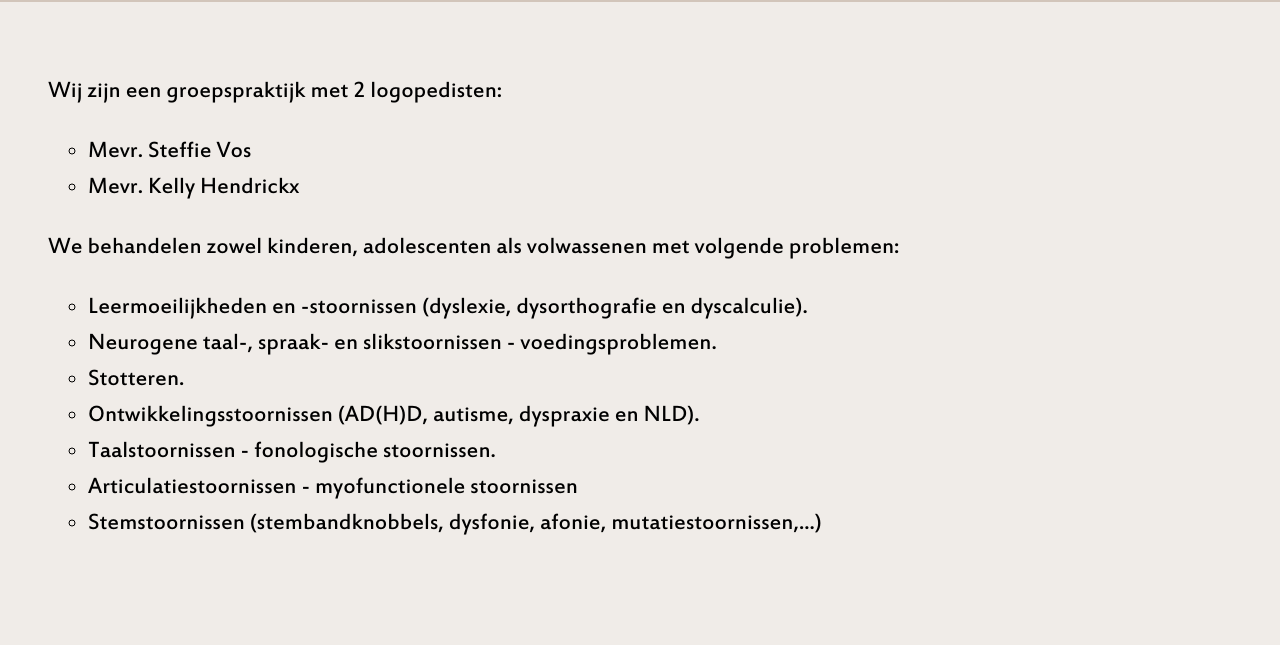
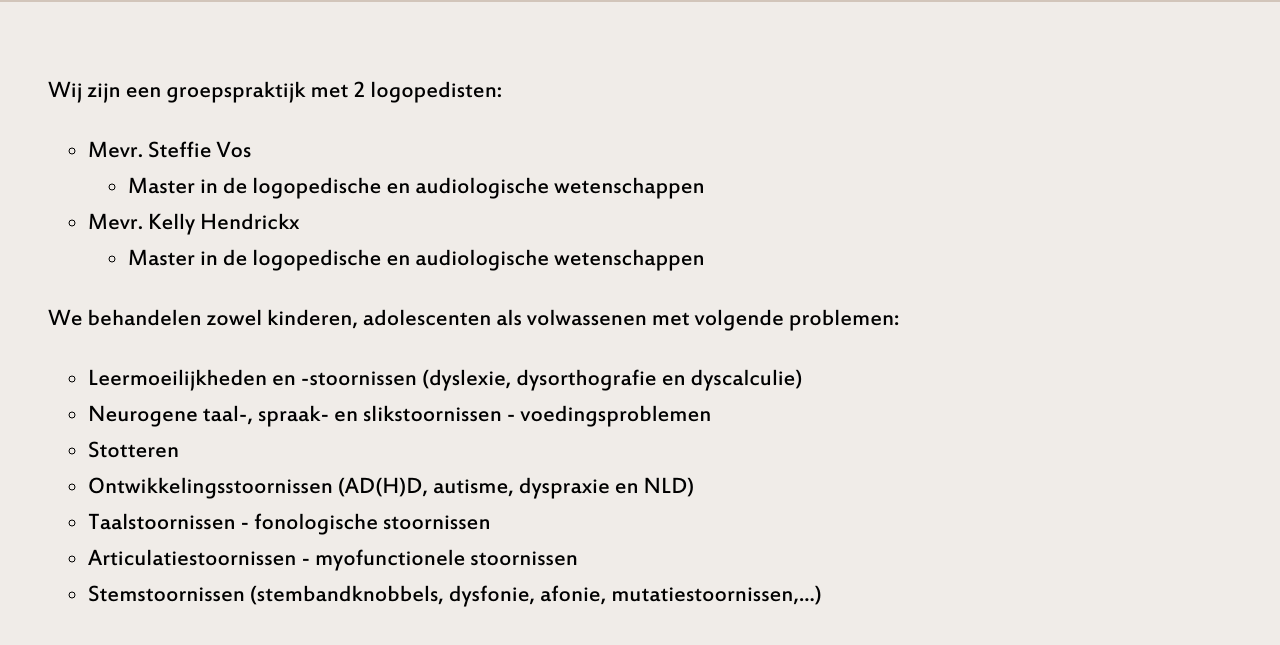
Before and after one commit to joachimVdH/logopedievos, a website: page index.html in a window 1280 px wide. Both pictures are taken after a click on the link "Info". Shown: the part 159-804 px from the top of the page. Drawn offline with Linux system fonts and the light colour scheme.

Commit message:
titels en punten

```diff
--- a/index.html
+++ b/index.html
@@ -64,16 +64,20 @@
 		<section id="info">
 			Wij zijn een groepspraktijk met 2 logopedisten:
 			<ul>
-				<li>Mevr. Steffie Vos</li>
-				<li>Mevr. Kelly Hendrickx</li>
+				<li>Mevr. Steffie Vos
+					<ul><li>Master in de logopedische en audiologische wetenschappen</li></ul>
+				</li>
+				<li>Mevr. Kelly Hendrickx
+					<ul><li>Master in de logopedische en audiologische wetenschappen</li></ul>
+				</li>
 			</ul>
 			We behandelen zowel kinderen, adolescenten als volwassenen met volgende problemen:
 			<ul>
-				<li>Leermoeilijkheden en -stoornissen (dyslexie, dysorthografie en dyscalculie).</li>
-				<li>Neurogene taal-, spraak- en slikstoornissen - voedingsproblemen.</li>
-				<li>Stotteren.</li>
-				<li>Ontwikkelingsstoornissen (AD(H)D, autisme, dyspraxie en NLD).</li>
-				<li>Taalstoornissen - fonologische stoornissen.</li>
+				<li>Leermoeilijkheden en -stoornissen (dyslexie, dysorthografie en dyscalculie)</li>
+				<li>Neurogene taal-, spraak- en slikstoornissen - voedingsproblemen</li>
+				<li>Stotteren</li>
+				<li>Ontwikkelingsstoornissen (AD(H)D, autisme, dyspraxie en NLD)</li>
+				<li>Taalstoornissen - fonologische stoornissen</li>
 				<li>Articulatiestoornissen - myofunctionele stoornissen</li>
 				<li>Stemstoornissen (stembandknobbels, dysfonie, afonie, mutatiestoornissen,...)</li>
 			</ul>
```
Also changed, not shown: README.md.
